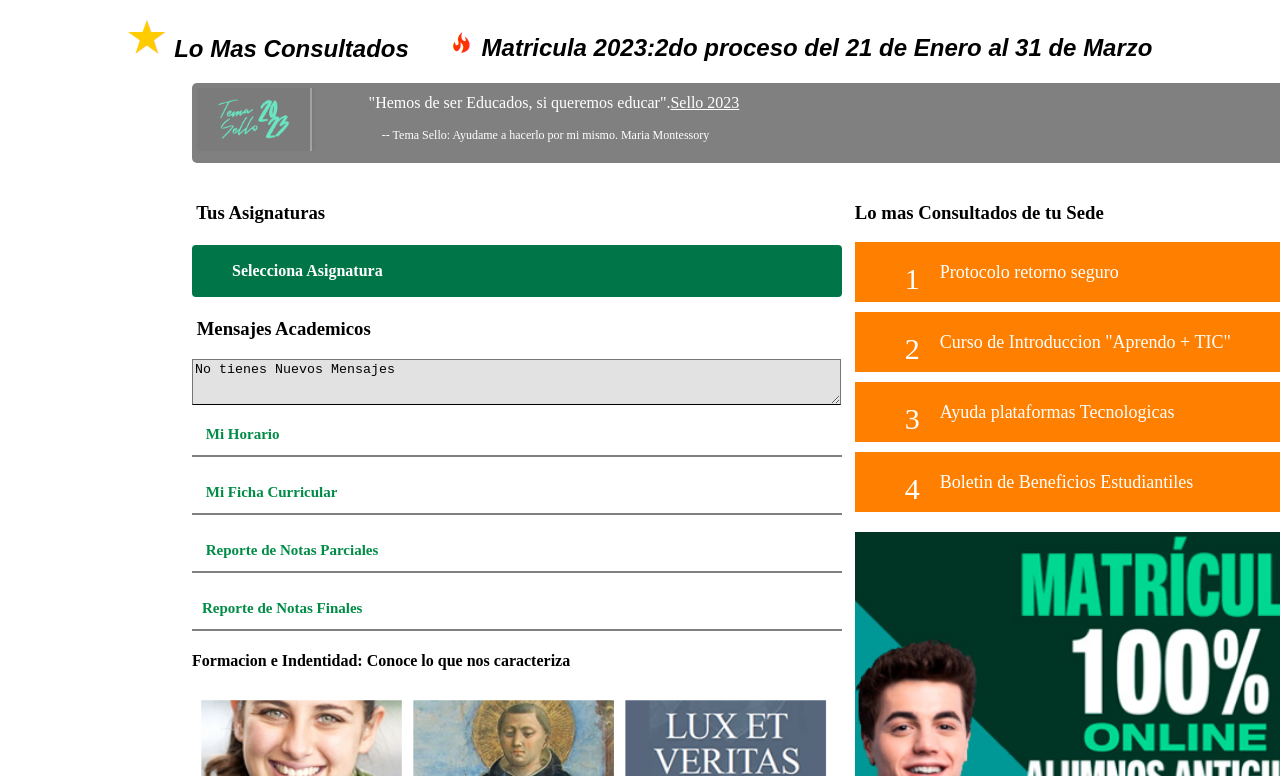
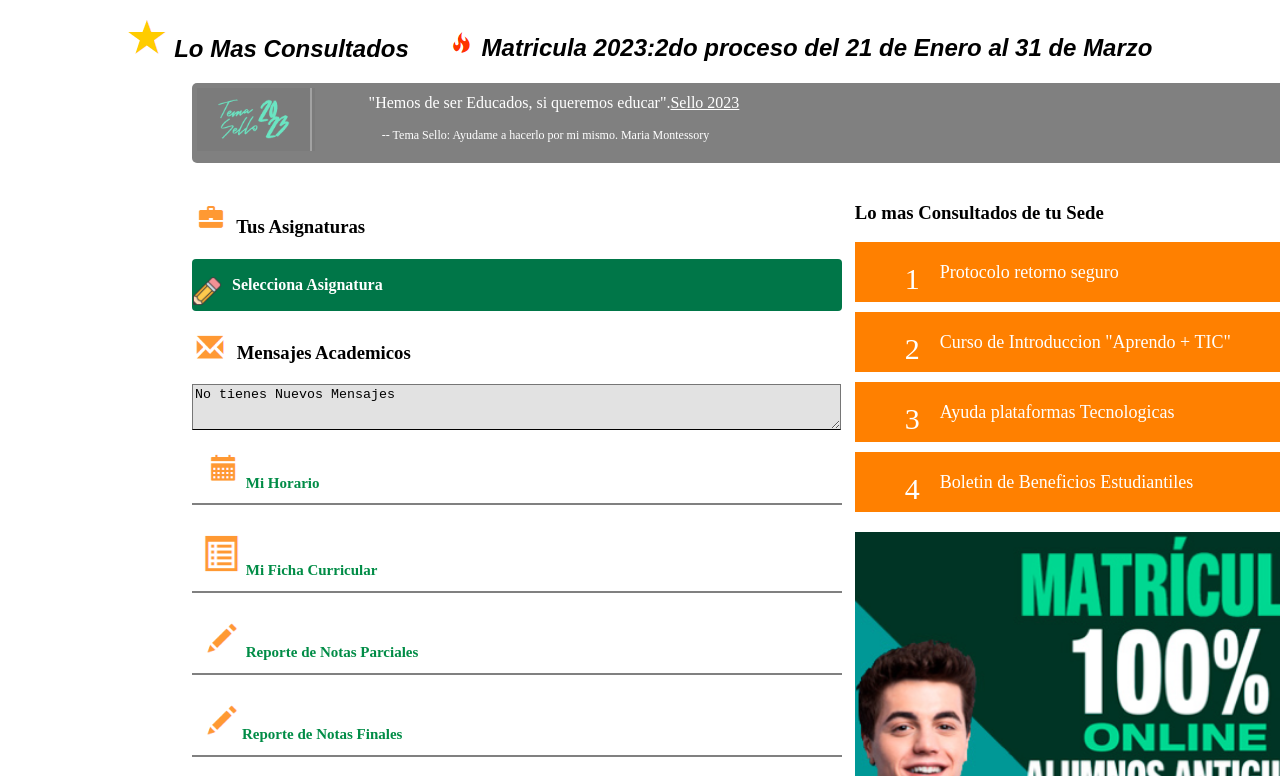
Before and after one commit to LucasJS28/CopiaIntranet, a plain HTML site: page index.html in a window 1280 px wide. Shown: the part 172-948 px from the top of the page. Drawn offline with Linux system fonts and the light colour scheme; the site is published under a folder, as on GitHub Pages, so addresses that start at the root find nothing.

Commit message:
Arreglando las Imagenes

```diff
--- a/index.html
+++ b/index.html
@@ -42,15 +42,15 @@
         </section>
         <div class="cont">
         <section class="seccioniz">
-            <h3><img  class="lapiz" src="/iconos/imagentusasignaturas.png" alt=""> Tus Asignaturas</h3>
-            <h4 class="asignaturas"> <img class="imgasignaturas" src="/iconos/boligrafo.png" alt=""> Selecciona Asignatura</h4>
-            <h3><img class="lapiz"  src="/iconos/mensajesacademicos.png" alt=""> Mensajes Academicos</h3>
+            <h3><img  class="lapiz" src="iconos/imagentusasignaturas.png" alt=""> Tus Asignaturas</h3>
+            <h4 class="asignaturas"> <img class="imgasignaturas" src="iconos/boligrafo.png" alt=""> Selecciona Asignatura</h4>
+            <h3><img class="lapiz"  src="iconos/mensajesacademicos.png" alt=""> Mensajes Academicos</h3>
             <textarea class="textarea">No tienes Nuevos Mensajes</textarea>
             <div class="opciones">
-            <h3 class="opt"> <img class="lapiz" src="/iconos/mihorario.png" alt=""> Mi Horario</h3>
-            <h3 class="opt"><img class="lapiz" src="/iconos/ficha.png" alt=""> Mi Ficha Curricular</h3>
-            <h3 class="opt"> <img class="lapiz" src="/iconos/Notas.png" alt=""> Reporte de Notas Parciales</h3>
-            <h3 class="opt"><img class="lapiz" src="/iconos/Notas.png" alt="">Reporte de Notas Finales</h3>
+            <h3 class="opt"> <img class="lapiz" src="iconos/mihorario.png" alt=""> Mi Horario</h3>
+            <h3 class="opt"><img class="lapiz" src="iconos/ficha.png" alt=""> Mi Ficha Curricular</h3>
+            <h3 class="opt"> <img class="lapiz" src="iconos/Notas.png" alt=""> Reporte de Notas Parciales</h3>
+            <h3 class="opt"><img class="lapiz" src="iconos/Notas.png" alt="">Reporte de Notas Finales</h3>
         </div>
         <div>
             <h4>Formacion e Indentidad: Conoce lo que nos caracteriza</h4>
```
